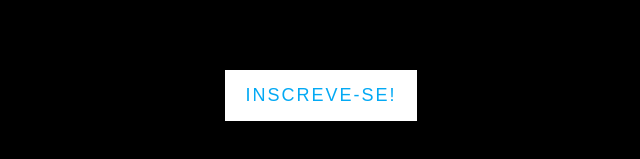
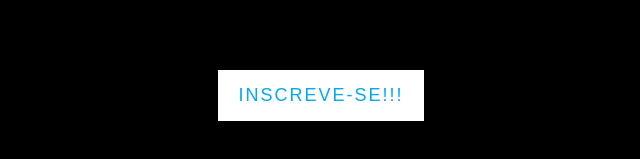
Before and after one commit to mauromaiodev/PopUp, a plain HTML site: page index.html in a window 1280 px wide. Shown: the part 305-464 px from the top of the page, without its empty margins (319-959 px from the left). Drawn offline with Linux system fonts and the light colour scheme.

Commit message:
testing commit

```diff
--- a/index.html
+++ b/index.html
@@ -11,7 +11,7 @@
 </head>
 <body>
 
-	<a class="btn" onclick="popupToggle();">Inscreve-se!</a>
+	<a class="btn" onclick="popupToggle();">Inscreve-se!!!</a>
 
 	<div id="popup">
 
```
